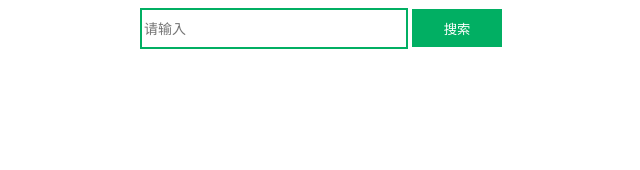
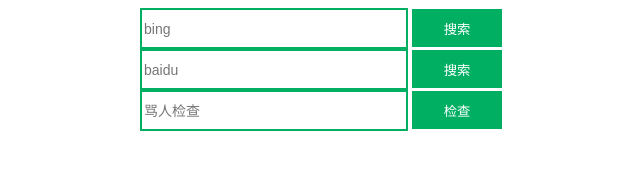
Before and after one commit to 23sun-cn/search, a plain HTML site: page index.html in a window 1280 px wide. Shown: the whole page, without its empty margins (319-959 px from the left). Drawn offline with Linux system fonts and the light colour scheme.

Commit message:
Add files via upload

```diff
--- a/index.html
+++ b/index.html
@@ -3,8 +3,7 @@
 	<head>
 		<meta charset="utf-8">
 		<title></title>
-		<style type="text/css">
-			form{
+		<style type="text/css">form{
                 text-align: center;
             }
 			form .text {
@@ -33,9 +32,27 @@
 	</head>
 	<body>
 
-		<form target="_blank" method="get" action="https://www.baidu.com/s">
-			<input type="text" placeholder="请输入" name="word" class="text" />
+		<form target="_blank" method="get" action="https://cn.bing.com/search?">
+			<input type="text" placeholder="bing" name="q" class="text" />
 			<input type="submit" value="搜索" class="search">
 		</form>
 	</body>
+
+	<body>
+
+		<form target="_blank" method="get" action="https://www.baidu.com/s?">
+			<input type="text" placeholder="baidu" name="word" class="text" />
+			<input type="submit" value="搜索" class="search">
+		</form>
+	</body>
+
+
+	<body>
+
+		<form target="_blank" method="get" action="https://api.axtn.net/api/prohibited?">
+			<input type="text" placeholder="骂人检查" name="text" class="text" />
+			<input type="submit" value="检查" class="search">
+		</form>
+	</body>
+
 </html>
```
